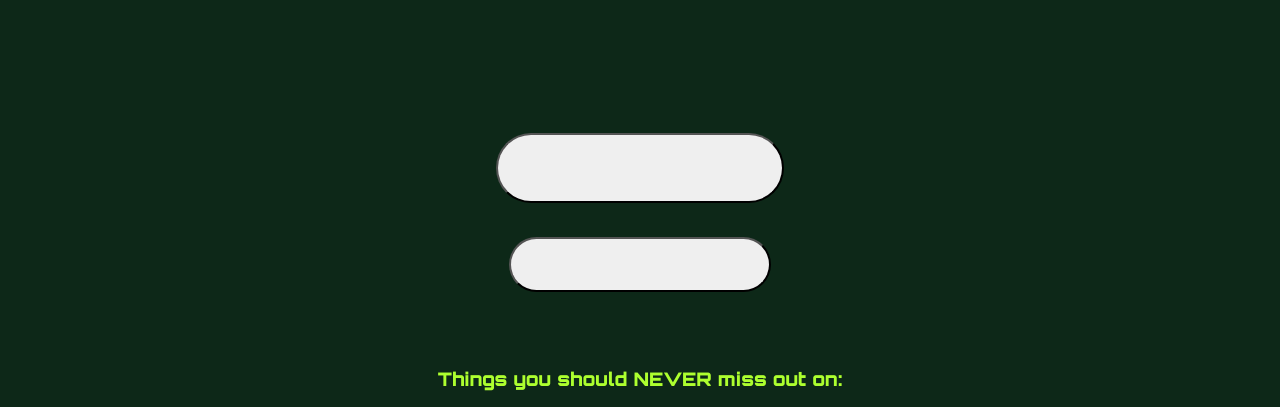
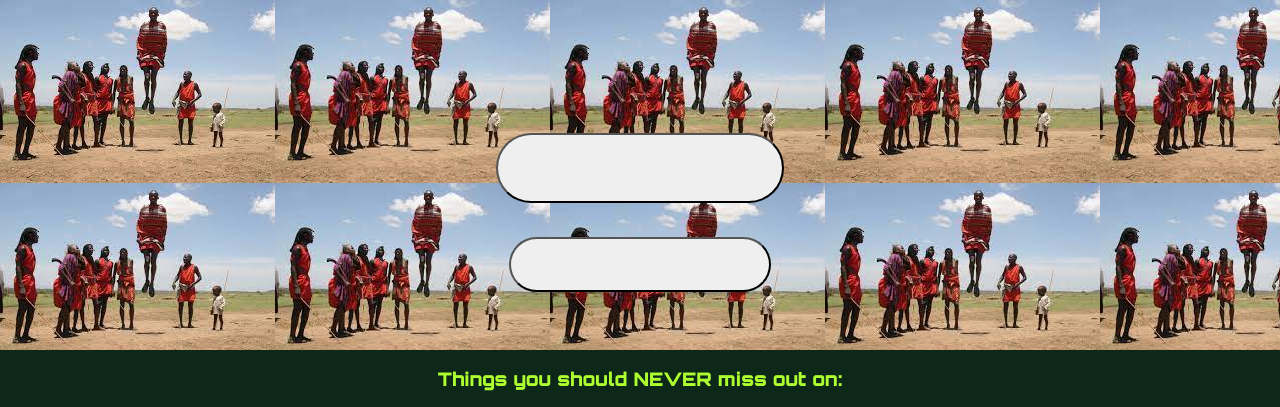
Before and after one commit to NyokabiWaWambura/Hometown, a plain HTML site: page index.html in a window 1280 px wide. Shown: the top 407 px of the page. Drawn offline with nearby package versions, Linux system fonts and the light colour scheme.

Commit message:
Update styles.css

```diff
--- a/styles.css
+++ b/styles.css
@@ -35,7 +35,7 @@ h3 {
  justify-items: center;
  padding: 100px;
  font-size: 23px;
- background: url(images/maasai.jpg);
+ background: url(maasai.jpg);
 
 }
 button {
```
